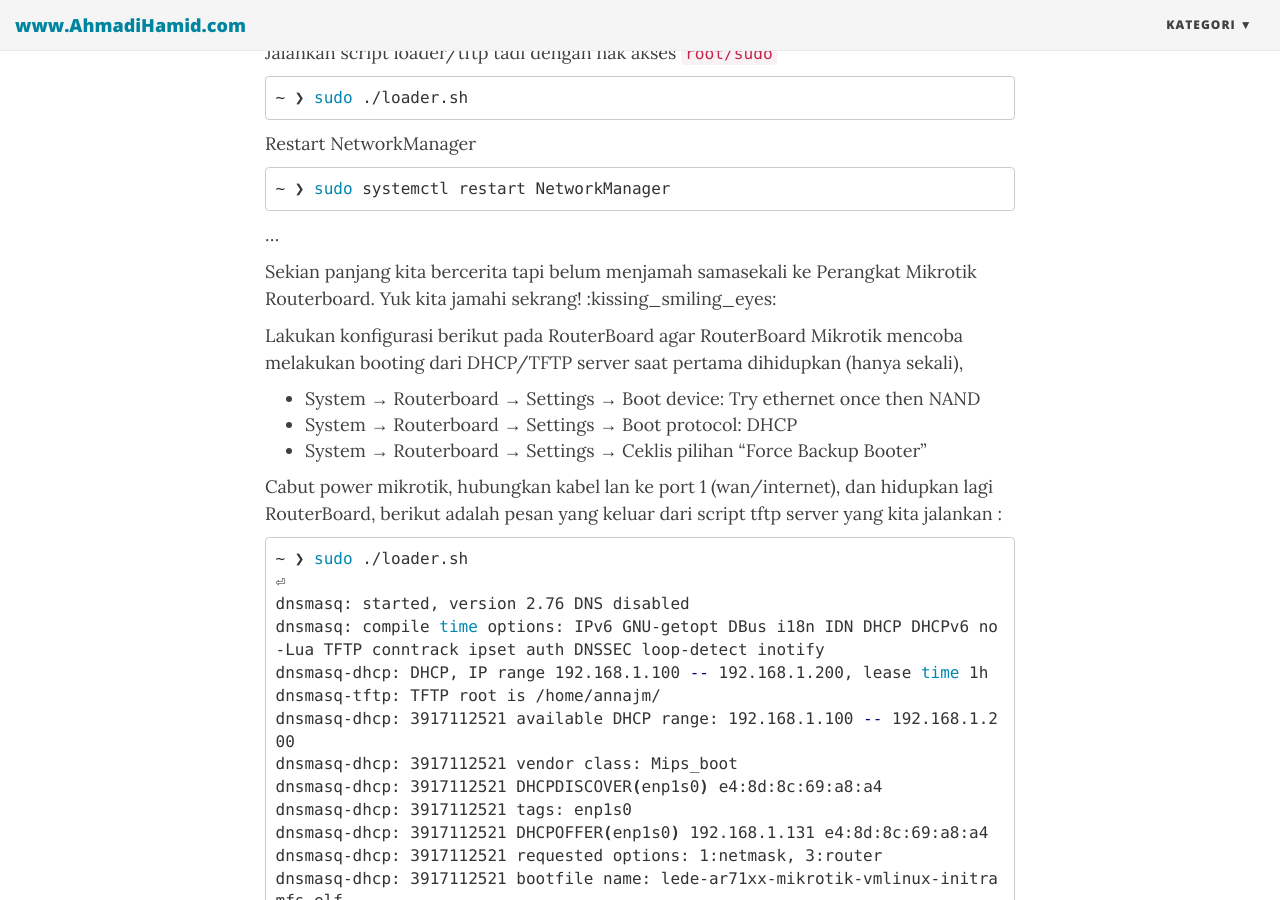
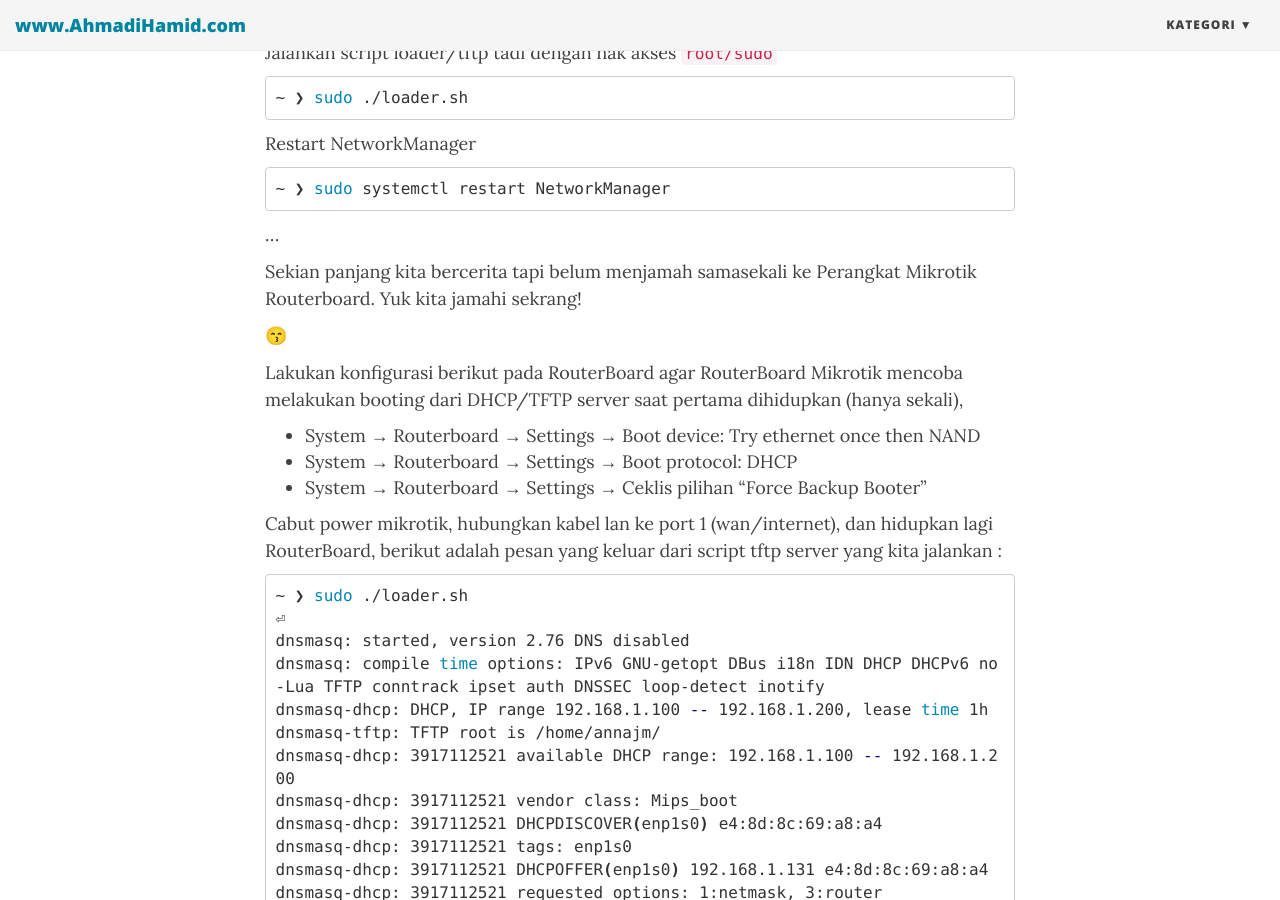
Before and after one commit to ahmadihamid/ahmadihamid.github.io, a Jekyll site: the page built from _posts/2017-01-17-RouterboardWRT.md, in a window 1280 px wide and 900 px high, scrolled down 2445 px. Built offline with Jekyll 4.4.1, drawn with Linux system fonts in a browser that asks for light colours; nearby versions of some CDN libraries; comment, search, counter and statistics services are not loaded; some of the changed lines change nothing that is shown; some of the changed text lies outside the part shown.

Commit message:
Update 2017-01-17-RouterboardWRT.md

```diff
--- a/_posts/2017-01-17-RouterboardWRT.md
+++ b/_posts/2017-01-17-RouterboardWRT.md
@@ -13,13 +13,12 @@
 
 Saya sendiri punya alasan lain yaitu terlalu banyak fitur bawaan RouterOS yang tidak terpakai buat pengguna rumahan seperti saya, pun sebenarnya saya juga orang yang suka **buka-bukaan**.
 
-:blush:
-
+😊
 
 **Tahap 1 : Periksa Dukungan**
 Hal pertama yang kita lakukan yaitu memeriksa dukungan LEDE untuk perangkat di [ToH](https://wiki.openwrt.org/toh/start). Perangkat yang saya gunakan (rb941-2nd) ternyata belum memiliki dukungan dari LEDE. Untungnya berkah buka-bukaan ada yang membuat [patch](http://patchwork.ozlabs.org/patch/711136/raw/)  yang dapat saya gunakan untuk membangun LEDE untuk `rb941-2nd`.
 
- :relieved:
+😌
 
 **Tahap 2 : Membangun Firmware**
 Jika ternyata perangkat kamu didukung oleh LEDE, kamu bisa langsung mengunduh firmware yg tersedia dan mengabaikan tahap ini. Di tahap ini saya ~~terpaksa~~ meng-compile sendiri firmware untuk mikrotik rb941-2nd. Jika kamu memiliki rb941-2nd yang sama dengan saya, kamu bisa unduh [di sini](https://github.com/ahmadihamid/rb941-2nd-LEDE/releases).
@@ -106,7 +105,8 @@
 ...
 
 Sekian panjang kita bercerita tapi belum menjamah samasekali ke Perangkat Mikrotik Routerboard. Yuk kita jamahi sekrang!
- :kissing_smiling_eyes:
+
+😙
 
  Lakukan konfigurasi berikut pada RouterBoard agar RouterBoard Mikrotik mencoba melakukan booting dari DHCP/TFTP server saat pertama dihidupkan (hanya sekali),
 
@@ -217,11 +217,11 @@
 
 Selesai.
 
- :sleepy:
+😪
 
 Selamat buka-bukaan.
 
-  :grinning:
+😀
 
 ***Referensi :***
 
```
